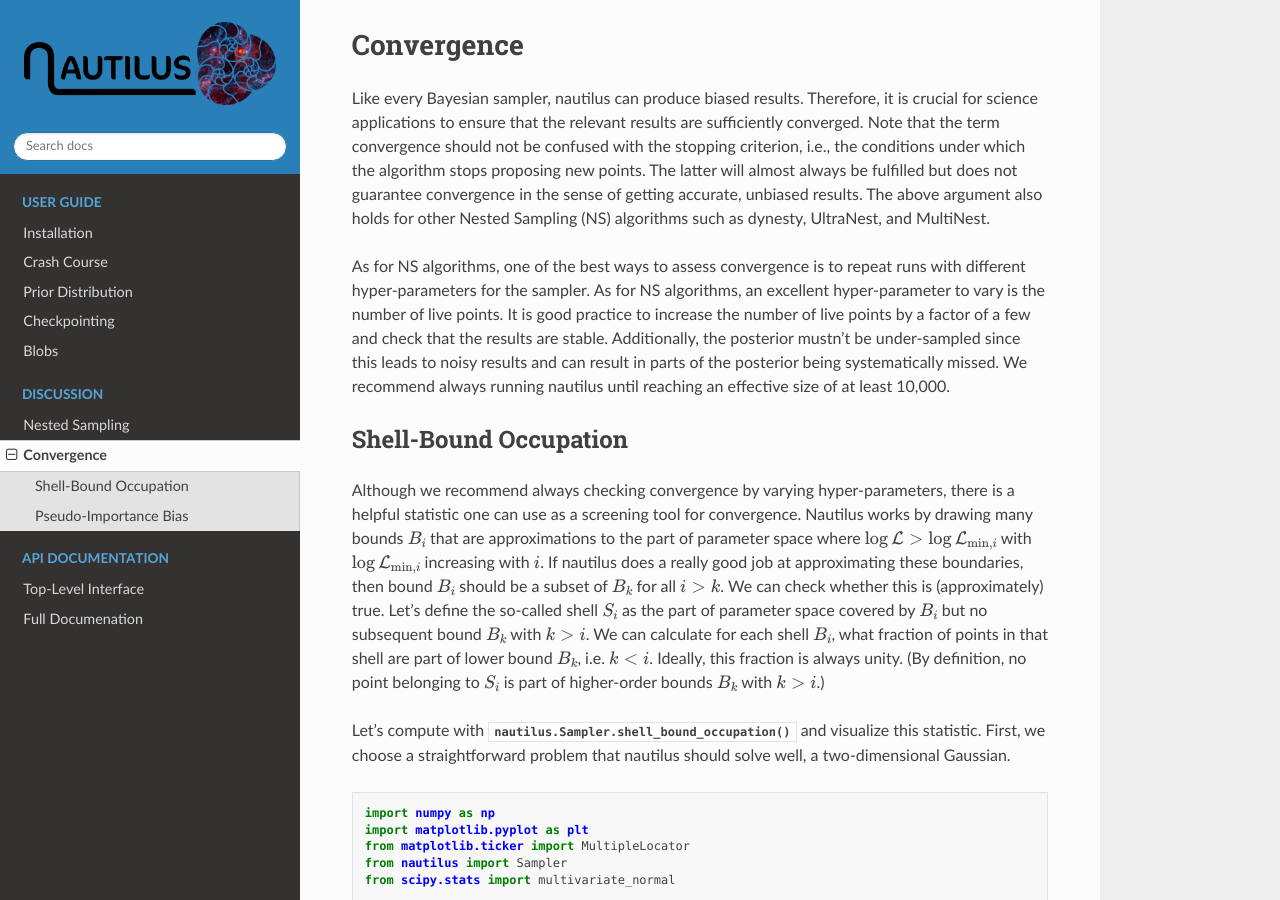
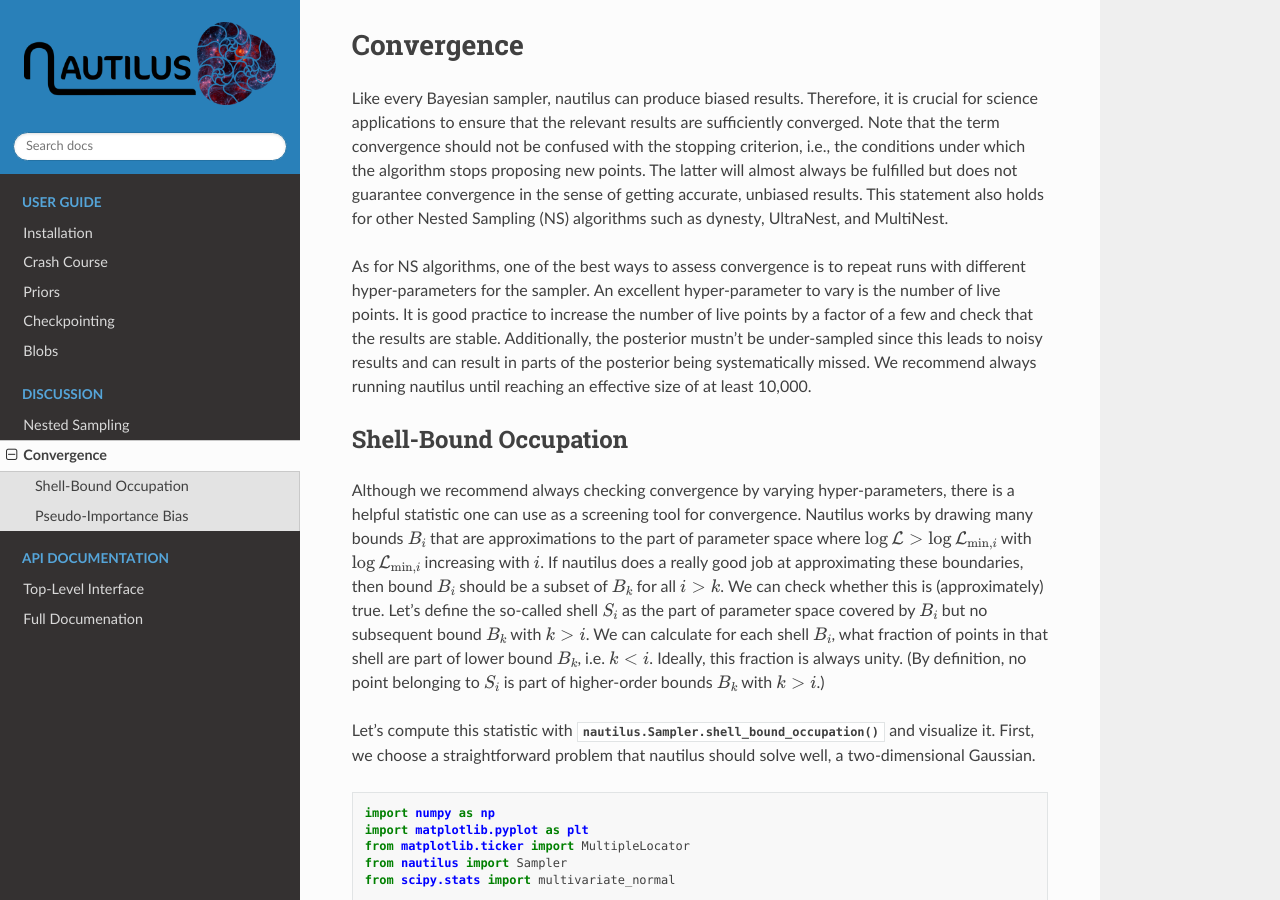
Before and after one commit to johannesulf/nautilus, a Sphinx documentation site: the page built from docs/discussion/convergence.rst, in a window 1280 px wide and 900 px high. Built offline with Sphinx 7.4.7 and the Read the Docs theme 2.0.0, drawn with Linux system fonts in a browser that asks for light colours; some of the changed text lies outside the part shown.

```diff
--- a/docs/api.rst
+++ b/docs/api.rst
@@ -5,7 +5,7 @@ Top-Level Interface
 ===================
 
 .. autoclass:: nautilus.Sampler
-    :members: run, posterior, effective_sample_size, evidence
+    :members: run, posterior, effective_sample_size, evidence, shell_bound_occupation
     :member-order: bysource
 
 .. autoclass:: nautilus.Prior
--- a/docs/discussion/convergence.rst
+++ b/docs/discussion/convergence.rst
@@ -1,16 +1,16 @@
 Convergence
 ===========
 
-Like every Bayesian sampler, nautilus can produce biased results. Therefore, it is crucial for science applications to ensure that the relevant results are sufficiently converged. Note that the term convergence should not be confused with the stopping criterion, i.e., the conditions under which the algorithm stops proposing new points. The latter will almost always be fulfilled but does not guarantee convergence in the sense of getting accurate, unbiased results. The above argument also holds for other Nested Sampling (NS) algorithms such as dynesty, UltraNest, and MultiNest.
+Like every Bayesian sampler, nautilus can produce biased results. Therefore, it is crucial for science applications to ensure that the relevant results are sufficiently converged. Note that the term convergence should not be confused with the stopping criterion, i.e., the conditions under which the algorithm stops proposing new points. The latter will almost always be fulfilled but does not guarantee convergence in the sense of getting accurate, unbiased results. This statement also holds for other Nested Sampling (NS) algorithms such as dynesty, UltraNest, and MultiNest.
 
-As for NS algorithms, one of the best ways to assess convergence is to repeat runs with different hyper-parameters for the sampler. As for NS algorithms, an excellent hyper-parameter to vary is the number of live points. It is good practice to increase the number of live points by a factor of a few and check that the results are stable. Additionally, the posterior mustn't be under-sampled since this leads to noisy results and can result in parts of the posterior being systematically missed. We recommend always running nautilus until reaching an effective size of at least 10,000.
+As for NS algorithms, one of the best ways to assess convergence is to repeat runs with different hyper-parameters for the sampler. An excellent hyper-parameter to vary is the number of live points. It is good practice to increase the number of live points by a factor of a few and check that the results are stable. Additionally, the posterior mustn't be under-sampled since this leads to noisy results and can result in parts of the posterior being systematically missed. We recommend always running nautilus until reaching an effective size of at least 10,000.
 
 Shell-Bound Occupation
 ----------------------
 
 Although we recommend always checking convergence by varying hyper-parameters, there is a helpful statistic one can use as a screening tool for convergence. Nautilus works by drawing many bounds :math:`B_i` that are approximations to the part of parameter space where :math:`\log \mathcal{L} > \log \mathcal{L}_{{\rm min}, i}` with :math:`\log \mathcal{L}_{{\rm min}, i}` increasing with :math:`i`. If nautilus does a really good job at approximating these boundaries, then bound :math:`B_i` should be a subset of :math:`B_k` for all :math:`i > k`. We can check whether this is (approximately) true. Let's define the so-called shell :math:`S_i` as the part of parameter space covered by :math:`B_i` but no subsequent bound :math:`B_k` with :math:`k > i`. We can calculate for each shell :math:`B_i`, what fraction of points in that shell are part of lower bound :math:`B_k`, i.e. :math:`k < i`. Ideally, this fraction is always unity. (By definition, no point belonging to :math:`S_i` is part of higher-order bounds :math:`B_k` with :math:`k>i`.)
 
-Let's compute with :py:meth:`nautilus.Sampler.shell_bound_occupation` and visualize this statistic. First, we choose a straightforward problem that nautilus should solve well, a two-dimensional Gaussian.
+Let's compute this statistic with :meth:`nautilus.Sampler.shell_bound_occupation` and visualize it. First, we choose a straightforward problem that nautilus should solve well, a two-dimensional Gaussian.
 
 .. code-block:: python
 
@@ -74,15 +74,15 @@ Let's first visualize the function to check why it is so difficult.
    :width: 70 %
    :align: center
 
-We can see that the likelihood levels have a trumpet shape. There's much more volume for every likelihood level at :math:`x_1 > 0.5`. However, the highest likelihood regions occur at :math:`x_1 < 0.5`. One can show that the posterior mass is roughly equally split between :math:`x_1 < 0.5` and :math:`x_1 > 0.5`. The problem is that, for example, any random sampling of the space with :math:`\log \mathcal{L} > -1` is extremely unlikely to return a point with :math:`x_1 < 0.5`. Thus, nautilus will also have a hard time figuring out the :math:`\log \mathcal{L} > -1` parameter space and likely miss parts at :math:`x_1 < 0.5`. However, as the likelihood threshold increases, nautilus will start to explore this part of the parameter space. Here's what the occupation fractions look like.
+We can see that the different likelihood levels have a trumpet shape. Generally, there's much more volume at :math:`x_1 > 0.5`. However, the highest likelihood regions occur at :math:`x_1 < 0.5`. One can show that the posterior mass is roughly equally split between :math:`x_1 < 0.5` and :math:`x_1 > 0.5`. The problem is that, for example, any random sampling of the space with :math:`\log \mathcal{L} > -1` is extremely unlikely to return a point with :math:`x_1 < 0.5`. Thus, nautilus will also have a hard time figuring out the :math:`\log \mathcal{L} > -1` parameter space and likely miss parts at :math:`x_1 < 0.5`. However, as the likelihood threshold increases, nautilus will start to explore this part of the parameter space. Here's what the occupation fractions look like.
 
 .. image:: convergence_occupation_funnel.png
    :width: 70 %
    :align: center
 
-As expected, part of the high-likelihood space that nautilus explores in later iterations is missed in early iterations. This example shows how the occupation plot can signal whether a likelihood is difficult. However, the fact that part of the high-likelihood space is missed in early iterations does not mean that the results by nautilus are biased. As long as they're explored in later iterations, there should not be a problem. In fact, nautilus was tested extensively with the funnel distribution (Lange, in prep.) and found to give unbiased results even for a large number of dimensions. Nonetheless, if the occupation plot looks like the above, this certainly warrants further convergence studies.
+As expected, part of the high-likelihood space that nautilus explores in later iterations is missed in early iterations. This example shows how the occupation plot can signal whether a likelihood is difficult. However, the fact that part of the high-likelihood space is missed in early iterations does not mean that the results by nautilus are biased. As long as they're explored in later iterations, there should not be a problem. In fact, nautilus was tested extensively with the funnel distribution (Lange, in prep.) and found to give unbiased results in most cases even for a large number of dimensions. Nonetheless, if the occupation plot looks like the above, this certainly warrants further convergence studies.
 
 Pseudo-Importance Bias
 ----------------------
 
-As described in the nautilus paper (Lange, in prep.), using points sampled during the initial exploration phase incurs a slight, most often negligible bias in the posterior and evidence estimates due to the use of a pseudo-importance function. This bias can be entirely removed by discarding points obtained during the exploration phase. To do this, add ``discard_exploration=True`` to :py:meth:`nautilus.Sampler.run`. We recommend always doing this when using nautilus for publications.
+As described in the nautilus paper (Lange, in prep.), using points sampled during the initial exploration phase incurs a slight, most often negligible bias in the posterior and evidence estimates due to the use of a pseudo-importance function. This bias can be entirely removed by discarding points obtained during the exploration phase. To do this, add ``discard_exploration=True`` to :meth:`nautilus.Sampler.run`. We recommend always doing this when using nautilus for publications.
--- a/docs/index.rst
+++ b/docs/index.rst
@@ -15,7 +15,7 @@ Nautilus is an MIT-licensed pure-Python package for Bayesian posterior and evide
 
     guides/installation
     guides/crash_course
-    guides/prior_distribution
+    guides/priors
     guides/checkpointing
     guides/blobs
 
```
Also changed, not shown: other parts of docs/discussion/convergence.rst (+1 -1 lines), CHANGELOG.md (+2 -0 lines), docs/guides/installation.rst (+7 -4 lines), docs/guides/priors.rst (renamed from docs/guides/prior_distribution.rst, +5 -5 lines), 1 other file.
